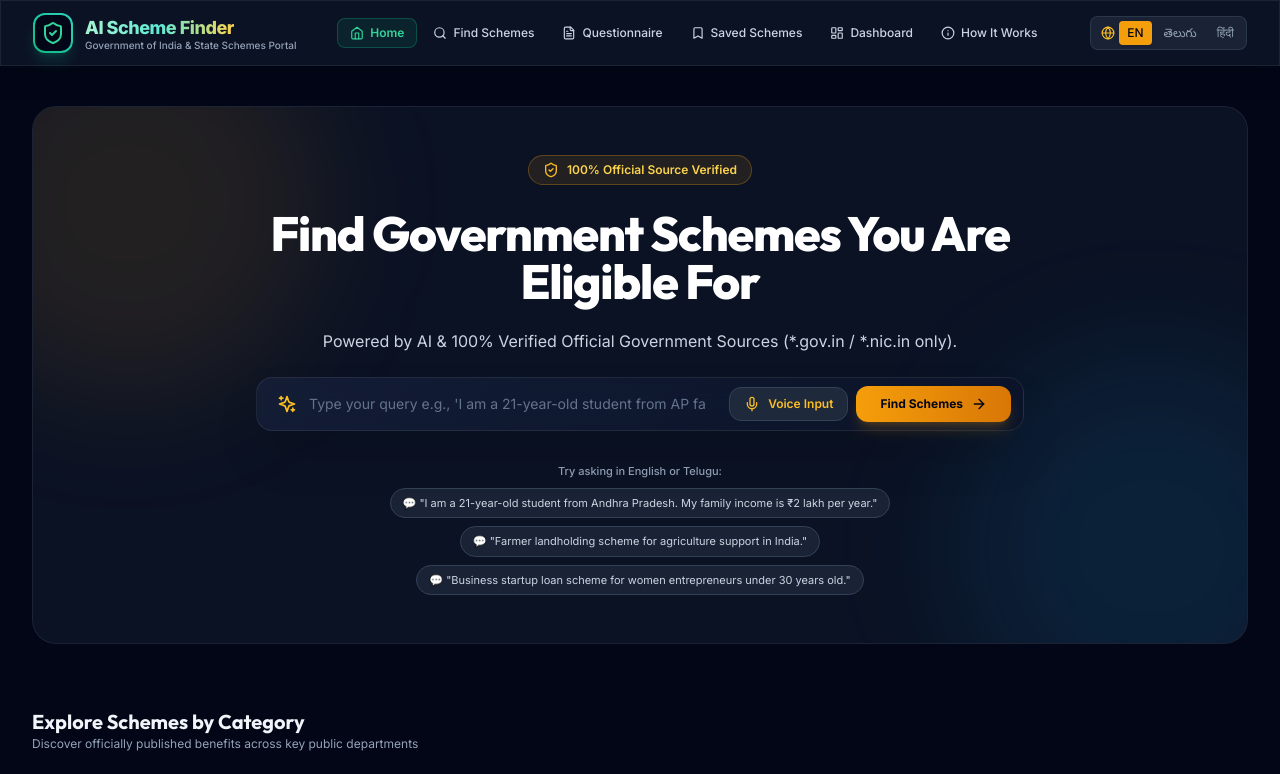
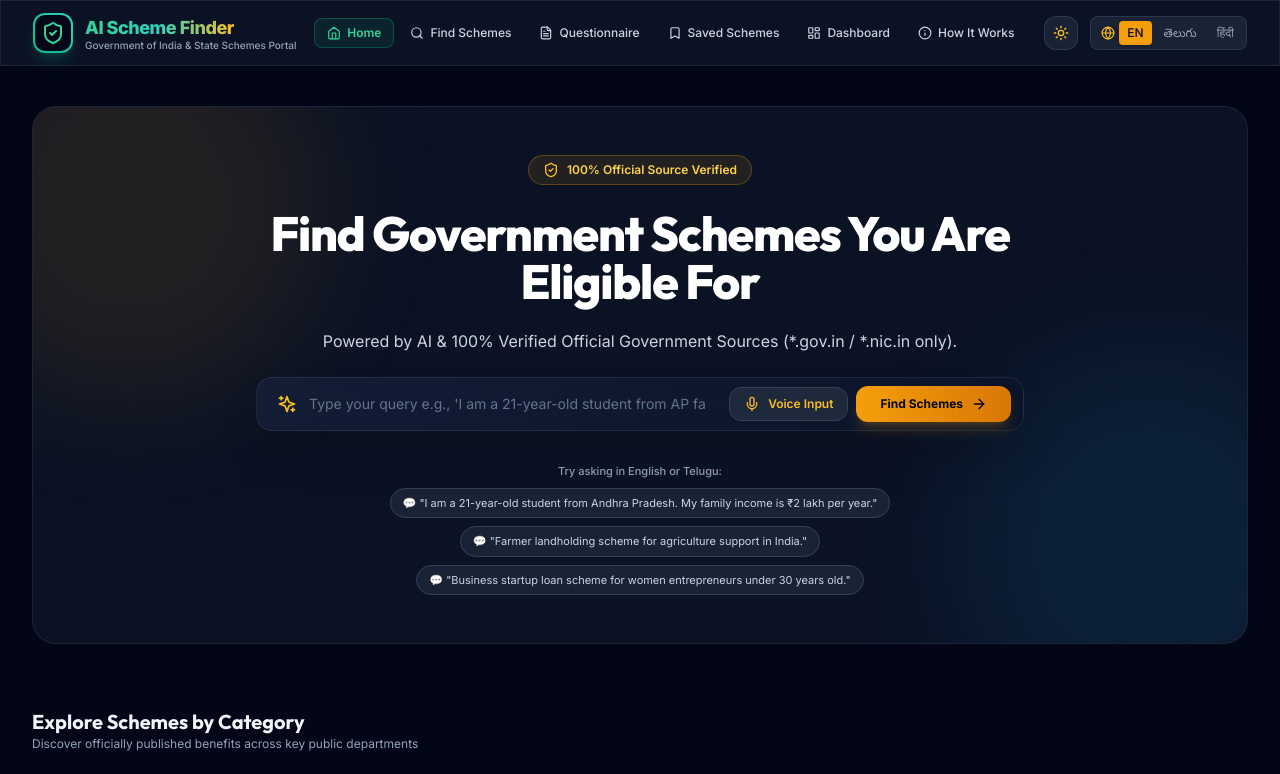
Before and after one commit to Venkatadri9119/Govt-Schem-finder, a React (Vite) app in the folder frontend/: page / in a window 1280 px wide. Shown: the top 774 px of the page. Built offline with nearby package versions, Linux system fonts and the light colour scheme.

Commit message:
Added Day and Night mode theme toggle switch to header with local storage persistence

```diff
--- a/frontend/src/components/Navbar.jsx
+++ b/frontend/src/components/Navbar.jsx
@@ -3,18 +3,18 @@ import { Link, useLocation } from 'react-router-dom';
 import { useLanguage } from '../context/LanguageContext';
 import { useProfile } from '../context/ProfileContext';
 import { LanguageSelector } from './LanguageSelector';
-import { ShieldCheck, Bookmark, LayoutDashboard, Search, FileText, Info, Home, Menu, X } from 'lucide-react';
+import { ShieldCheck, Bookmark, LayoutDashboard, Search, FileText, Info, Home, Menu, X, Sun, Moon } from 'lucide-react';
 
 export const Navbar = () => {
   const { t } = useLanguage();
-  const { savedSchemeIds } = useProfile();
+  const { savedSchemeIds, theme, toggleTheme } = useProfile();
   const location = useLocation();
   const [mobileMenuOpen, setMobileMenuOpen] = useState(false);
 
   const isActive = (path) => location.pathname === path;
 
   return (
-    <header className="sticky top-0 z-50 glass-panel border-b border-slate-800/80 shadow-xl">
+    <header className="sticky top-0 z-50 glass-panel border-b border-slate-800/80 shadow-xl transition-colors">
       <div className="max-w-7xl mx-auto px-4 sm:px-6 lg:px-8 h-16 flex items-center justify-between">
 
         {/* Brand / Logo */}
@@ -26,7 +26,7 @@ export const Navbar = () => {
           </div>
           <div>
             <div className="flex items-center gap-1.5 sm:gap-2">
-              <span className="font-extrabold text-sm sm:text-lg tracking-tight bg-gradient-to-r from-emerald-200 via-teal-300 to-amber-300 bg-clip-text text-transparent">
+              <span className="font-extrabold text-sm sm:text-lg tracking-tight bg-gradient-to-r from-emerald-400 via-teal-400 to-amber-400 bg-clip-text text-transparent">
                 AI Scheme Finder
               </span>
               <span className="hidden xs:inline-block px-1.5 py-0.5 rounded text-[9px] sm:text-[10px] font-bold bg-emerald-500/20 text-emerald-300 border border-emerald-500/30">
@@ -107,8 +107,22 @@ export const Navbar = () => {
           </Link>
         </nav>
 
-        {/* Right Section: Language Selector + Mobile Hamburger */}
+        {/* Right Controls: Theme Toggle + Language Selector + Mobile Hamburger */}
         <div className="flex items-center gap-2 sm:gap-3">
+
+          {/* Day / Night Theme Toggle Button */}
+          <button
+            onClick={toggleTheme}
+            title={theme === 'dark' ? 'Switch to Day Mode (Light)' : 'Switch to Night Mode (Dark)'}
+            className="p-2 rounded-xl bg-slate-800/80 hover:bg-slate-700 text-amber-400 border border-slate-700/80 transition-all flex items-center justify-center"
+          >
+            {theme === 'dark' ? (
+              <Sun className="w-4 h-4 text-amber-400 animate-spin-slow" />
+            ) : (
+              <Moon className="w-4 h-4 text-indigo-400" />
+            )}
+          </button>
+
           <LanguageSelector />
 
           {/* Mobile Hamburger Toggle Button */}
@@ -125,7 +139,7 @@ export const Navbar = () => {
 
       {/* Mobile Drawer Navigation Menu */}
       {mobileMenuOpen && (
-        <div className="lg:hidden border-t border-slate-800 bg-slate-950/95 backdrop-blur-xl px-4 py-4 space-y-2 animate-fadeIn shadow-2xl">
+        <div className="lg:hidden border-t border-slate-800 bg-slate-950/95 backdrop-blur-xl px-4 py-4 space-y-2 shadow-2xl">
           <Link
             to="/"
             onClick={() => setMobileMenuOpen(false)}
--- a/frontend/src/context/ProfileContext.jsx
+++ b/frontend/src/context/ProfileContext.jsx
@@ -21,18 +21,38 @@ export const ProfileProvider = ({ children }) => {
   const [savedSchemeIds, setSavedSchemeIds] = useState([]);
   const [results, setResults] = useState([]);
   const [loading, setLoading] = useState(false);
+  const [theme, setTheme] = useState('dark'); // 'dark' or 'light'
 
-  // Sync saved schemes from localStorage on startup
+  // Sync saved schemes and theme preference from localStorage
   useEffect(() => {
     try {
       const stored = localStorage.getItem('saved_scheme_ids');
       if (stored) {
         setSavedSchemeIds(JSON.parse(stored));
       }
+      const storedTheme = localStorage.getItem('app_theme');
+      if (storedTheme) {
+        setTheme(storedTheme);
+      }
     } catch (e) {
       console.error(e);
     }
   }, []);
+
+  useEffect(() => {
+    if (theme === 'dark') {
+      document.documentElement.classList.add('dark');
+      document.documentElement.classList.remove('light');
+    } else {
+      document.documentElement.classList.add('light');
+      document.documentElement.classList.remove('dark');
+    }
+    localStorage.setItem('app_theme', theme);
+  }, [theme]);
+
+  const toggleTheme = () => {
+    setTheme((prev) => (prev === 'dark' ? 'light' : 'dark'));
+  };
 
   const toggleSaveScheme = (schemeId) => {
     setSavedSchemeIds((prev) => {
@@ -56,7 +76,9 @@ export const ProfileProvider = ({ children }) => {
       savedSchemeIds,
       toggleSaveScheme,
       loading,
-      setLoading
+      setLoading,
+      theme,
+      toggleTheme
     }}>
       {children}
     </ProfileContext.Provider>
--- a/frontend/src/index.css
+++ b/frontend/src/index.css
@@ -3,14 +3,22 @@
 @tailwind utilities;
 
 @layer base {
-  body {
+  html.dark body {
     background-color: #0b1329;
     color: #f1f5f9;
-    font-family: 'Inter', sans-serif;
     background-image:
-      radial-gradient(at 0% 0%, rgba(16, 185, 129, 0.04) 0px, transparent 50%),
-      radial-gradient(at 100% 100%, rgba(20, 184, 166, 0.05) 0px, transparent 50%),
+      radial-gradient(at 0% 0%, rgba(16, 185, 129, 0.05) 0px, transparent 50%),
+      radial-gradient(at 100% 100%, rgba(20, 184, 166, 0.06) 0px, transparent 50%),
       radial-gradient(at 50% 50%, rgba(245, 158, 11, 0.03) 0px, transparent 50%);
+    background-attachment: fixed;
+  }
+
+  html.light body {
+    background-color: #f8fafc;
+    color: #0f172a;
+    background-image:
+      radial-gradient(at 0% 0%, rgba(16, 185, 129, 0.08) 0px, transparent 50%),
+      radial-gradient(at 100% 100%, rgba(20, 184, 166, 0.08) 0px, transparent 50%);
     background-attachment: fixed;
   }
 
@@ -19,25 +27,52 @@
   }
 }
 
-/* Pleasant Glassmorphism & Soothing Design System */
-.glass-panel {
+/* Dark Mode Glassmorphism */
+html.dark .glass-panel {
   background: rgba(15, 23, 42, 0.75);
   backdrop-filter: blur(16px);
   -webkit-backdrop-filter: blur(16px);
-  border: 1px solid rgba(255, 255, 255, 0.07);
+  border: 1px solid rgba(255, 255, 255, 0.08);
 }
 
-.glass-card {
+html.dark .glass-card {
   background: linear-gradient(135deg, rgba(21, 32, 59, 0.75) 0%, rgba(11, 19, 41, 0.85) 100%);
   backdrop-filter: blur(16px);
   border: 1px solid rgba(255, 255, 255, 0.08);
   transition: all 0.25s cubic-bezier(0.4, 0, 0.2, 1);
 }
 
-.glass-card:hover {
+html.dark .glass-card:hover {
   border-color: rgba(16, 185, 129, 0.35);
   transform: translateY(-2px);
   box-shadow: 0 16px 36px -10px rgba(0, 0, 0, 0.5), 0 0 20px -5px rgba(16, 185, 129, 0.15);
+}
+
+/* Light Mode Glassmorphism */
+html.light .glass-panel {
+  background: rgba(255, 255, 255, 0.85);
+  backdrop-filter: blur(16px);
+  -webkit-backdrop-filter: blur(16px);
+  border: 1px solid rgba(15, 23, 42, 0.08);
+  box-shadow: 0 10px 30px -10px rgba(0, 0, 0, 0.05);
+}
+
+html.light .glass-card {
+  background: #ffffff;
+  backdrop-filter: blur(16px);
+  border: 1px solid rgba(15, 23, 42, 0.08);
+  transition: all 0.25s cubic-bezier(0.4, 0, 0.2, 1);
+  box-shadow: 0 4px 20px -5px rgba(0, 0, 0, 0.04);
+}
+
+html.light .glass-card:hover {
+  border-color: rgba(16, 185, 129, 0.5);
+  transform: translateY(-2px);
+  box-shadow: 0 16px 36px -10px rgba(16, 185, 129, 0.15);
+}
+
+html.light text-white {
+  color: #0f172a !important;
 }
 
 /* Smooth Badges & Subtle Pulsing */
@@ -56,12 +91,9 @@
   height: 8px;
 }
 ::-webkit-scrollbar-track {
-  background: #0b1329;
+  background: transparent;
 }
 ::-webkit-scrollbar-thumb {
-  background: #1e293b;
+  background: #334155;
   border-radius: 4px;
 }
-::-webkit-scrollbar-thumb:hover {
-  background: #334155;
-}
```
Also changed, not shown: 5 other files (tests, documents, lock files or other folders).
